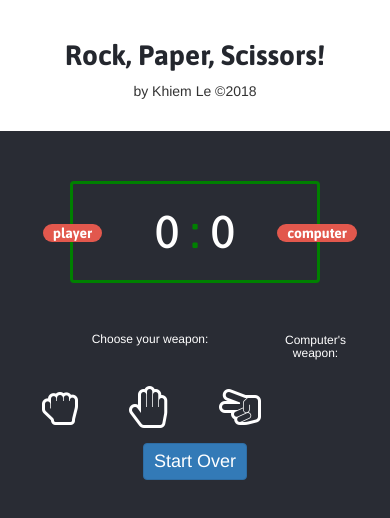
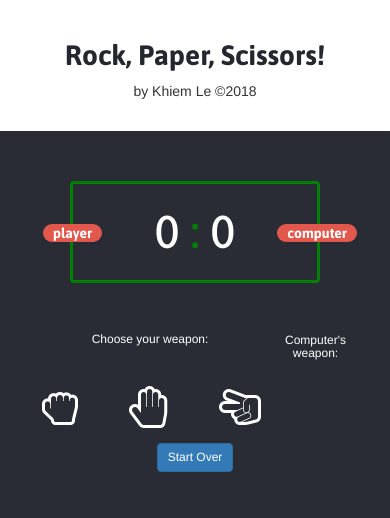
Before and after one commit to khiemdc/rock, an Angular app: page / in a window 390 px wide. Shown: the top 518 px of the page. Built offline with nearby package versions, Linux system fonts and the light colour scheme.

Commit message:
first commit

```diff
--- a/src/app/play/play.component.css
+++ b/src/app/play/play.component.css
@@ -166,7 +166,7 @@ body {
       text-align: center;
     }
     .start-over {
-      font-size: 18px;
+      font-size: 12px;
       padding: 5px 10px;
       position: static;
       left: 35%;
```
